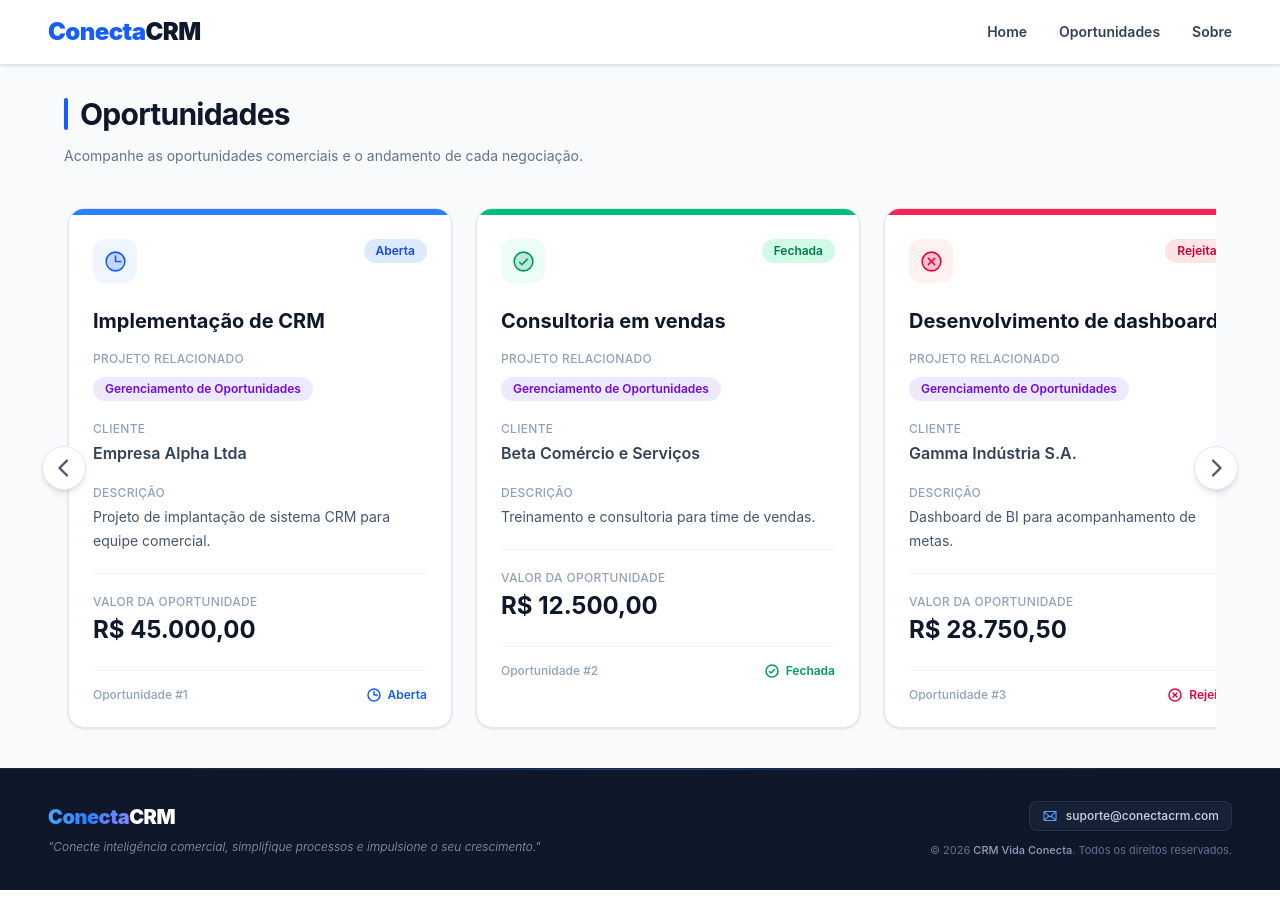
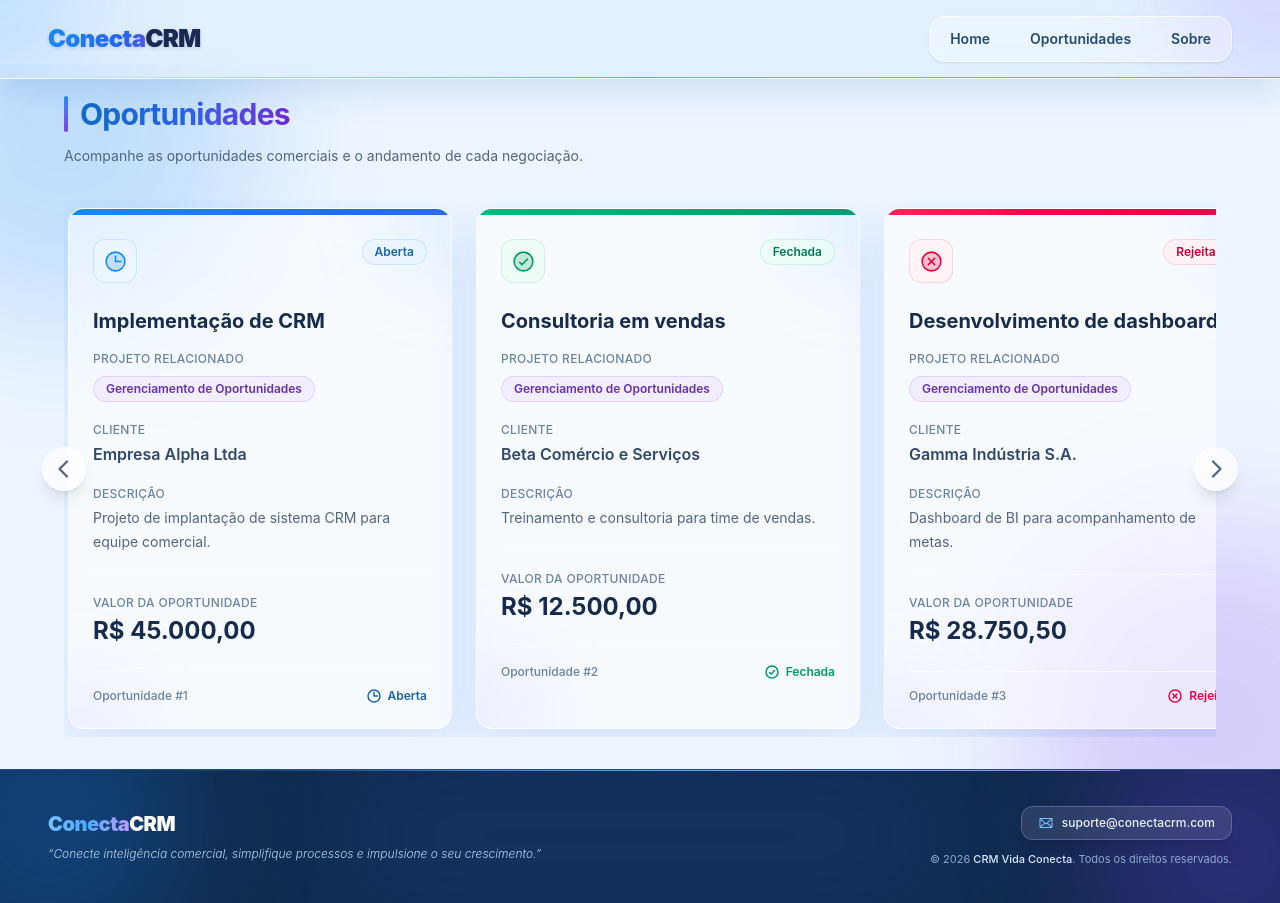
Before and after one commit to VidaConecta/ConectaCRM_react, a React (Vite) app: page /oportunidades in a window 1280 px wide. Built offline with nearby package versions, Linux system fonts and the light colour scheme.

Commit message:
💄 UI:  estilização

```diff
--- a/src/App.tsx
+++ b/src/App.tsx
@@ -12,7 +12,7 @@ function App() {
       <div className="flex min-h-screen flex-col">
         <Navbar />
 
-        <main className="flex-1 pt-16">
+        <main className="flex-1 bg-[#EDF5FF] pt-16">
           <Routes>
             <Route path="/" element={<Home />} />
             <Route path="/oportunidades" element={<Oportunidade />} />
--- a/src/components/footer/Footer.tsx
+++ b/src/components/footer/Footer.tsx
@@ -1,42 +1,51 @@
-import { Envelope } from "@phosphor-icons/react";
-import { Link } from "react-router-dom";
+import { Envelope } from '@phosphor-icons/react';
+import { Link } from 'react-router-dom';
 
 export default function Footer() {
   return (
-    <footer className="bg-slate-900 text-slate-300 border-t border-slate-800/80 w-full mt-auto relative overflow-hidden">
-      {/* Brilho decorativo no topo do rodapé */}
-      <div className="absolute top-0 left-1/2 -translate-x-1/2 w-3/4 h-px bg-gradient-to-r from-transparent via-blue-500/40 to-transparent" />
+    <footer className="relative w-full overflow-hidden border-t border-[#4B8ED7]/35 bg-[#102A4C] text-[#D8E9FF]">
+      <div className="pointer-events-none absolute -left-24 -top-24 h-72 w-72 rounded-full bg-[#1689F5]/25 blur-3xl" />
 
-      <div className="max-w-7xl mx-auto px-6 md:px-12 py-8 flex flex-col md:flex-row items-center justify-between gap-6">
+      <div className="pointer-events-none absolute -bottom-24 -right-24 h-72 w-72 rounded-full bg-[#7C3AED]/25 blur-3xl" />
 
-        {/* Marca + Frase */}
-        <div className="flex flex-col items-center md:items-start text-center md:text-left gap-1.5 max-w-lg">
-          <Link to="/" className="text-xl font-black tracking-tight group">
-            <span className="bg-gradient-to-r from-blue-400 via-blue-500 to-indigo-400 bg-clip-text text-transparent group-hover:brightness-110 transition-all">
+      <div className="pointer-events-none absolute left-1/2 top-1/2 h-40 w-1/2 -translate-x-1/2 -translate-y-1/2 rounded-full bg-[#2563EB]/15 blur-3xl" />
+
+      <div className="absolute left-1/2 top-0 h-px w-3/4 -translate-x-1/2 bg-gradient-to-r from-transparent via-[#48A9FF] to-[#A78BFA]" />
+
+      <div className="relative mx-auto flex max-w-7xl flex-col items-center justify-between gap-6 px-6 py-9 md:flex-row md:px-12">
+        <div className="flex max-w-lg flex-col items-center gap-1.5 text-center md:items-start md:text-left">
+          <Link to="/" className="group text-xl font-black tracking-tight">
+            <span className="bg-gradient-to-r from-[#74C2FF] via-[#48A9FF] to-[#B69CFF] bg-clip-text text-transparent transition-all group-hover:brightness-125">
               Conecta
             </span>
+
             <span className="text-white">CRM</span>
           </Link>
-          <p className="text-xs text-slate-400 leading-relaxed italic font-light">
-            "Conecte inteligência comercial, simplifique processos e impulsione o seu crescimento."
+
+          <p className="text-xs font-light italic leading-relaxed text-[#BAD2EF]">
+            “Conecte inteligência comercial, simplifique processos e impulsione
+            o seu crescimento.”
           </p>
         </div>
 
-        {/* Contato + Copyright */}
-        <div className="flex flex-col items-center md:items-end gap-3 text-xs shrink-0">
+        <div className="flex shrink-0 flex-col items-center gap-3 text-xs md:items-end">
           <a
             href="mailto:suporte@conectacrm.com"
-            className="flex items-center gap-2 text-slate-300 bg-slate-800/60 hover:bg-slate-800 border border-slate-700/60 hover:border-blue-500/50 px-3 py-1.5 rounded-lg transition-all shadow-sm"
+            className="flex items-center gap-2 rounded-xl border border-white/20 bg-white/10 px-4 py-2 text-[#E9F3FF] shadow-lg backdrop-blur-md transition-all hover:-translate-y-0.5 hover:border-[#74C2FF]/60 hover:bg-white/20"
           >
-            <Envelope size={16} className="text-blue-400" />
+            <Envelope size={16} className="text-[#74C2FF]" />
+
             <span className="font-medium">suporte@conectacrm.com</span>
           </a>
 
-          <p className="text-slate-500 text-[11px]">
-            © 2026 <span className="text-slate-400 font-medium">CRM Vida Conecta</span>. Todos os direitos reservados.
+          <p className="text-[11px] text-[#8EACD1]">
+            © 2026{' '}
+            <span className="font-medium text-[#D8E9FF]">
+              CRM Vida Conecta
+            </span>
+            . Todos os direitos reservados.
           </p>
         </div>
-
       </div>
     </footer>
   );
--- a/src/components/navbar/Navbar.tsx
+++ b/src/components/navbar/Navbar.tsx
@@ -1,82 +1,87 @@
-import { List, X } from "@phosphor-icons/react";
-import { useState } from "react";
-import { Link } from "react-router-dom";
+import { List, X } from '@phosphor-icons/react';
+import { useState } from 'react';
+import { Link } from 'react-router-dom';
 
 export default function Navbar() {
   const [menuAberto, setMenuAberto] = useState<boolean>(false);
 
   return (
-    <header className="fixed top-0 w-full z-50 border-b border-slate-200 bg-white/90 backdrop-blur-md shadow-sm">
-      <nav className="flex items-center justify-between px-6 md:px-12 py-4 max-w-7xl mx-auto">
+    <header className="fixed left-0 top-0 z-50 w-full overflow-hidden border-b border-white/70 bg-[#DDEEFF]/65 shadow-[0_10px_35px_rgba(21,93,173,0.16)] backdrop-blur-2xl">
+      <div className="pointer-events-none absolute -left-20 -top-20 h-36 w-36 rounded-full bg-[#1689F5]/30 blur-3xl" />
 
-        {/* LOGO DA MARCA */}
+      <div className="pointer-events-none absolute -right-16 -top-20 h-36 w-36 rounded-full bg-[#7C3AED]/25 blur-3xl" />
+
+      <div className="pointer-events-none absolute inset-x-0 bottom-0 h-px bg-gradient-to-r from-transparent via-[#1689F5]/70 to-[#7C3AED]/60" />
+
+      <nav className="relative mx-auto flex max-w-7xl items-center justify-between px-6 py-4 md:px-12">
         <Link
           to="/"
-          className="flex items-center active:scale-95 transition-transform"
+          className="flex items-center transition-transform active:scale-95"
           onClick={() => setMenuAberto(false)}
         >
-          <span className="text-2xl font-black text-blue-600 tracking-tight">
-            Conecta<span className="text-slate-900">CRM</span>
+          <span className="bg-gradient-to-r from-[#1689F5] via-[#2563EB] to-[#7C3AED] bg-clip-text text-2xl font-black tracking-tight text-transparent drop-shadow-sm">
+            Conecta
+            <span className="text-[#172B4D]">CRM</span>
           </span>
         </Link>
 
-        {/* MENU DESKTOP (Aparece em telas médias e grandes) */}
-        <div className="hidden md:flex items-center gap-8 text-sm font-semibold text-slate-700">
+        <div className="hidden items-center gap-2 rounded-2xl border border-white/70 bg-white/35 p-1 text-sm font-semibold text-[#274A73] shadow-sm backdrop-blur-md md:flex">
           <Link
             to="/"
-            className="hover:text-blue-600 transition-colors py-1 relative after:absolute after:bottom-0 after:left-0 after:w-0 after:h-0.5 after:bg-blue-600 hover:after:w-full after:transition-all"
+            className="relative rounded-xl px-4 py-2 transition-all hover:bg-white/65 hover:text-[#2563EB]"
           >
             Home
           </Link>
+
           <Link
             to="/oportunidades"
-            className="hover:text-blue-600 transition-colors py-1 relative after:absolute after:bottom-0 after:left-0 after:w-0 after:h-0.5 after:bg-blue-600 hover:after:w-full after:transition-all"
+            className="relative rounded-xl px-4 py-2 transition-all hover:bg-white/65 hover:text-[#2563EB]"
           >
             Oportunidades
           </Link>
+
           <Link
             to="/sobre"
-            className="hover:text-blue-600 transition-colors py-1 relative after:absolute after:bottom-0 after:left-0 after:w-0 after:h-0.5 after:bg-blue-600 hover:after:w-full after:transition-all"
+            className="relative rounded-xl px-4 py-2 transition-all hover:bg-white/65 hover:text-[#2563EB]"
           >
             Sobre
           </Link>
         </div>
 
-        {/* BOTÃO HAMBÚRGUER / 3 BARRAS (Aparece apenas em telas pequenas / Mobile) */}
         <button
-          className="md:hidden text-slate-800 p-2 hover:bg-slate-100 rounded-xl transition-all active:scale-95 border border-slate-200"
+          className="rounded-xl border border-white/80 bg-white/45 p-2 text-[#172B4D] shadow-md backdrop-blur-md transition-all hover:scale-105 hover:border-[#1689F5]/35 hover:bg-white/75 active:scale-95 md:hidden"
           onClick={() => setMenuAberto(!menuAberto)}
-          aria-label={menuAberto ? "Fechar menu" : "Abrir menu"}
+          aria-label={menuAberto ? 'Fechar menu' : 'Abrir menu'}
         >
           {menuAberto ? (
-            <X size={26} weight="bold" className="text-blue-600" />
+            <X size={26} weight="bold" className="text-[#2563EB]" />
           ) : (
             <List size={26} weight="bold" />
           )}
         </button>
-
       </nav>
 
-      {/* MENU EXPANDIDO NO MOBILE */}
       {menuAberto && (
-        <div className="md:hidden border-t border-slate-200 px-6 py-5 bg-white shadow-xl flex flex-col gap-4 text-base font-semibold text-slate-800 animate-in slide-in-from-top-2 duration-200">
+        <div className="relative flex flex-col gap-2 border-t border-white/70 bg-[#EAF4FF]/75 px-6 py-5 text-base font-semibold text-[#172B4D] shadow-xl backdrop-blur-2xl md:hidden">
           <Link
             to="/"
-            className="hover:text-blue-600 hover:bg-slate-50 px-3 py-2 rounded-lg transition-all"
+            className="rounded-xl px-4 py-3 transition-all hover:bg-white/75 hover:text-[#2563EB]"
             onClick={() => setMenuAberto(false)}
           >
             Home
           </Link>
+
           <Link
             to="/oportunidades"
-            className="hover:text-blue-600 hover:bg-slate-50 px-3 py-2 rounded-lg transition-all"
+            className="rounded-xl px-4 py-3 transition-all hover:bg-white/75 hover:text-[#2563EB]"
             onClick={() => setMenuAberto(false)}
           >
             Oportunidades
           </Link>
+
           <Link
             to="/sobre"
-            className="hover:text-blue-600 hover:bg-slate-50 px-3 py-2 rounded-lg transition-all"
+            className="rounded-xl px-4 py-3 transition-all hover:bg-white/75 hover:text-[#2563EB]"
             onClick={() => setMenuAberto(false)}
           >
             Sobre
--- a/src/index.css
+++ b/src/index.css
@@ -1 +1,14 @@
 @import "tailwindcss";
+
+html,
+body,
+#root {
+  margin: 0;
+  padding: 0;
+  width: 100%;
+}
+
+body {
+  min-width: 320px;
+  overflow-x: hidden;
+}
--- a/src/pages/oportunidade/Oportunidade.tsx
+++ b/src/pages/oportunidade/Oportunidade.tsx
@@ -88,20 +88,20 @@ function obterProjeto(projeto: Projeto) {
   if (projeto === 'CRM') {
     return {
       nome: 'Gerenciamento de Oportunidades',
-      cor: 'bg-violet-100 text-violet-700',
+      cor: 'border border-[#7C3AED]/15 bg-[#F0E9FF]/75 text-[#6331B3]',
     };
   }
 
   if (projeto === 'SEGURO_VIDA') {
     return {
       nome: 'Seguro de Vida',
-      cor: 'bg-sky-100 text-sky-700',
+      cor: 'border border-[#1689F5]/15 bg-[#E7F4FF]/75 text-[#1864A8]',
     };
   }
 
   return {
     nome: 'Seguro Viagens',
-    cor: 'bg-amber-100 text-amber-700',
+    cor: 'border border-[#F59E0B]/20 bg-[#FFF6D9]/80 text-[#A45B00]',
   };
 }
 
@@ -109,15 +109,11 @@ function renderizarStatus(status: Status) {
   if (status === 'ABERTA') {
     return (
       <>
-        <div className="flex h-11 w-11 items-center justify-center rounded-xl bg-blue-50">
-          <ClockIcon
-            size={25}
-            weight="duotone"
-            className="text-blue-600"
-          />
+        <div className="flex h-11 w-11 items-center justify-center rounded-xl border border-[#1689F5]/15 bg-[#EAF4FF]/75 backdrop-blur-sm">
+          <ClockIcon size={25} weight="duotone" className="text-[#1689F5]" />
         </div>
 
-        <span className="rounded-full bg-blue-100 px-3 py-1 text-xs font-semibold text-blue-700">
+        <span className="rounded-full border border-[#1689F5]/15 bg-[#EAF4FF]/80 px-3 py-1 text-xs font-semibold text-[#1864A8]">
           Aberta
         </span>
       </>
@@ -127,7 +123,7 @@ function renderizarStatus(status: Status) {
   if (status === 'FECHADA') {
     return (
       <>
-        <div className="flex h-11 w-11 items-center justify-center rounded-xl bg-emerald-50">
+        <div className="flex h-11 w-11 items-center justify-center rounded-xl border border-emerald-500/15 bg-emerald-50/75 backdrop-blur-sm">
           <CheckCircleIcon
             size={25}
             weight="duotone"
@@ -135,7 +131,7 @@ function renderizarStatus(status: Status) {
           />
         </div>
 
-        <span className="rounded-full bg-emerald-100 px-3 py-1 text-xs font-semibold text-emerald-700">
+        <span className="rounded-full border border-emerald-500/15 bg-emerald-50/80 px-3 py-1 text-xs font-semibold text-emerald-700">
           Fechada
         </span>
       </>
@@ -144,7 +140,7 @@ function renderizarStatus(status: Status) {
 
   return (
     <>
-      <div className="flex h-11 w-11 items-center justify-center rounded-xl bg-rose-50">
+      <div className="flex h-11 w-11 items-center justify-center rounded-xl border border-rose-500/15 bg-rose-50/75 backdrop-blur-sm">
         <XCircleIcon
           size={25}
           weight="duotone"
@@ -152,7 +148,7 @@ function renderizarStatus(status: Status) {
         />
       </div>
 
-      <span className="rounded-full bg-rose-100 px-3 py-1 text-xs font-semibold text-rose-700">
+      <span className="rounded-full border border-rose-500/15 bg-rose-50/80 px-3 py-1 text-xs font-semibold text-rose-700">
         Rejeitada
       </span>
     </>
@@ -161,20 +157,20 @@ function renderizarStatus(status: Status) {
 
 function corDaBarra(status: Status) {
   if (status === 'ABERTA') {
-    return 'bg-blue-500';
+    return 'bg-gradient-to-r from-[#1689F5] to-[#2563EB]';
   }
 
   if (status === 'FECHADA') {
-    return 'bg-emerald-500';
+    return 'bg-gradient-to-r from-emerald-500 to-emerald-600';
   }
 
-  return 'bg-rose-500';
+  return 'bg-gradient-to-r from-rose-500 to-rose-600';
 }
 
 function statusNoRodape(status: Status) {
   if (status === 'ABERTA') {
     return (
-      <span className="flex items-center gap-1.5 text-xs font-semibold text-blue-600">
+      <span className="flex items-center gap-1.5 text-xs font-semibold text-[#1864A8]">
         <ClockIcon size={16} weight="bold" />
         Aberta
       </span>
@@ -216,18 +212,22 @@ function Oportunidade() {
   }
 
   return (
-    <section className="bg-slate-50 px-6 py-8 sm:px-10 lg:px-16">
-      <div className="mx-auto max-w-7xl">
+    <section className="relative isolate overflow-hidden bg-[#EDF5FF] px-6 py-8 sm:px-10 lg:px-16">
+      <div className="pointer-events-none absolute -left-32 -top-32 h-96 w-96 rounded-full bg-[#1689F5]/20 blur-3xl" />
+
+      <div className="pointer-events-none absolute -bottom-36 -right-32 h-96 w-96 rounded-full bg-[#7C3AED]/20 blur-3xl" />
+
+      <div className="relative mx-auto max-w-7xl">
         <header className="mb-8">
           <div className="mb-3 flex items-center gap-3">
-            <div className="h-8 w-1 rounded-full bg-blue-600" />
+            <div className="h-9 w-1 rounded-full bg-gradient-to-b from-[#1689F5] to-[#7C3AED]" />
 
-            <h1 className="text-3xl font-bold tracking-tight text-slate-900">
+            <h1 className="bg-gradient-to-r from-[#126CC5] via-[#2563EB] to-[#6D28D9] bg-clip-text text-3xl font-bold tracking-tight text-transparent">
               Oportunidades
             </h1>
           </div>
 
-          <p className="max-w-2xl text-sm leading-6 text-slate-500">
+          <p className="max-w-2xl text-sm leading-6 text-[#526581]">
             Acompanhe as oportunidades comerciais e o andamento de cada negociação.
           </p>
         </header>
@@ -237,14 +237,14 @@ function Oportunidade() {
             type="button"
             onClick={rolarParaEsquerda}
             aria-label="Mostrar oportunidades anteriores"
-            className="absolute left-0 top-1/2 z-10 flex h-11 w-11 -translate-x-1/2 -translate-y-1/2 items-center justify-center rounded-full border border-slate-200 bg-white text-slate-600 shadow-md transition hover:bg-blue-600 hover:text-white"
+            className="absolute left-0 top-1/2 z-20 flex h-11 w-11 -translate-x-1/2 -translate-y-1/2 items-center justify-center rounded-full border border-white/80 bg-white/70 text-[#526581] shadow-lg backdrop-blur-md transition-all hover:scale-110 hover:border-[#1689F5]/40 hover:bg-[#EAF2FF] hover:text-[#2563EB]"
           >
             <CaretLeftIcon size={24} weight="bold" />
           </button>
 
           <div
             ref={carrosselRef}
-            className="flex gap-6 overflow-x-auto scroll-smooth px-1 py-2 [scrollbar-width:none] [&::-webkit-scrollbar]:hidden"
+            className="relative flex gap-6 overflow-x-auto scroll-smooth px-1 py-2 [scrollbar-width:none] [&::-webkit-scrollbar]:hidden"
           >
             {oportunidades.map((oportunidade) => {
               const projeto = obterProjeto(oportunidade.projeto);
@@ -252,67 +252,69 @@ function Oportunidade() {
               return (
                 <article
                   key={oportunidade.id}
-                  className="relative w-80 shrink-0 overflow-hidden rounded-2xl border border-slate-200 bg-white shadow-sm transition duration-200 hover:-translate-y-1 hover:shadow-lg sm:w-96"
+                  className="relative w-80 shrink-0 overflow-hidden rounded-2xl border border-white/70 bg-white/55 shadow-[0_18px_50px_rgba(37,99,235,0.12)] backdrop-blur-xl transition duration-200 hover:-translate-y-1 hover:shadow-[0_22px_60px_rgba(37,99,235,0.20)] sm:w-96"
                 >
-                  <div
-                    className={`h-1.5 w-full ${corDaBarra(oportunidade.status)}`}
-                  />
+                  <div className={`h-1.5 w-full ${corDaBarra(oportunidade.status)}`} />
 
-                  <div className="p-6">
-                    <div className="mb-6 flex items-start justify-between gap-4">
+                  <div className="relative p-6">
+                    <div className="pointer-events-none absolute -right-12 -top-12 h-28 w-28 rounded-full bg-[#60A5FA]/15 blur-2xl" />
+
+                    <div className="pointer-events-none absolute -bottom-16 -left-12 h-28 w-28 rounded-full bg-[#A78BFA]/15 blur-2xl" />
+
+                    <div className="relative z-10 mb-6 flex items-start justify-between gap-4">
                       {renderizarStatus(oportunidade.status)}
                     </div>
 
-                    <h2 className="mb-4 text-xl font-bold text-slate-900">
+                    <h2 className="relative z-10 mb-4 text-xl font-bold text-[#172B4D]">
                       {oportunidade.titulo}
                     </h2>
 
-                    <div className="mb-5">
-                      <p className="mb-2 text-xs font-medium uppercase tracking-wide text-slate-400">
+                    <div className="relative z-10 mb-5">
+                      <p className="mb-2 text-xs font-medium uppercase tracking-wide text-[#6B82A3]">
                         Projeto relacionado
                       </p>
 
                       <span
-                        className={`inline-flex rounded-full px-3 py-1 text-xs font-semibold ${projeto.cor}`}
+                        className={`inline-flex rounded-full px-3 py-1 text-xs font-semibold backdrop-blur-sm ${projeto.cor}`}
                       >
                         {projeto.nome}
                       </span>
                     </div>
 
-                    <div className="space-y-5">
+                    <div className="relative z-10 space-y-5">
                       <div>
-                        <p className="mb-1 text-xs font-medium uppercase tracking-wide text-slate-400">
+                        <p className="mb-1 text-xs font-medium uppercase tracking-wide text-[#6B82A3]">
                           Cliente
                         </p>
 
-                        <p className="font-semibold text-slate-700">
+                        <p className="font-semibold text-[#30476A]">
                           {oportunidade.nomeCliente}
                         </p>
                       </div>
 
                       <div>
-                        <p className="mb-1 text-xs font-medium uppercase tracking-wide text-slate-400">
+                        <p className="mb-1 text-xs font-medium uppercase tracking-wide text-[#6B82A3]">
                           Descrição
                         </p>
 
-                        <p className="text-sm leading-6 text-slate-600">
+                        <p className="text-sm leading-6 text-[#526581]">
                           {oportunidade.descricao}
                         </p>
                       </div>
 
-                      <div className="border-t border-slate-100 pt-5">
-                        <p className="mb-1 text-xs font-medium uppercase tracking-wide text-slate-400">
+                      <div className="border-t border-white/70 pt-5">
+                        <p className="mb-1 text-xs font-medium uppercase tracking-wide text-[#6B82A3]">
                           Valor da oportunidade
                         </p>
 
-                        <p className="text-2xl font-bold text-slate-900">
+                        <p className="text-2xl font-bold text-[#172B4D]">
                           {formatarValor(oportunidade.valor)}
                         </p>
                       </div>
                     </div>
 
-                    <div className="mt-6 flex items-center justify-between border-t border-slate-100 pt-4">
-                      <span className="text-xs font-medium text-slate-400">
+                    <div className="relative z-10 mt-6 flex items-center justify-between border-t border-white/70 pt-4">
+                      <span className="text-xs font-medium text-[#6B82A3]">
                         Oportunidade #{oportunidade.id}
                       </span>
 
@@ -328,7 +330,7 @@ function Oportunidade() {
             type="button"
             onClick={rolarParaDireita}
             aria-label="Mostrar próximas oportunidades"
-            className="absolute right-0 top-1/2 z-10 flex h-11 w-11 translate-x-1/2 -translate-y-1/2 items-center justify-center rounded-full border border-slate-200 bg-white text-slate-600 shadow-md transition hover:bg-blue-600 hover:text-white"
+            className="absolute right-0 top-1/2 z-20 flex h-11 w-11 translate-x-1/2 -translate-y-1/2 items-center justify-center rounded-full border border-white/80 bg-white/70 text-[#526581] shadow-lg backdrop-blur-md transition-all hover:scale-110 hover:border-[#7C3AED]/40 hover:bg-[#F3EEFF] hover:text-[#6D28D9]"
           >
             <CaretRightIcon size={24} weight="bold" />
           </button>
```
Also changed, not shown: src/components/sobre/Sobre.tsx (+101 -41 lines), src/pages/home/Home.tsx (+35 -14 lines).
